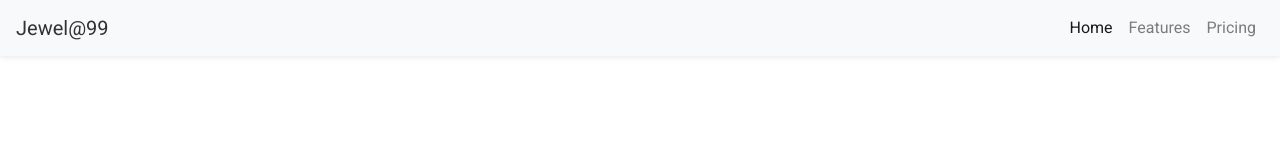
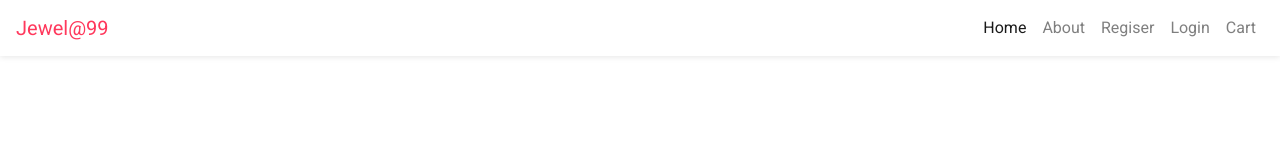
Before and after one commit to smr25031996/github.io, a plain HTML site: page index.html in a window 1280 px wide. Drawn offline with nearby package versions, Linux system fonts and the light colour scheme.

Commit message:
added the navbar

```diff
--- a/index.html
+++ b/index.html
@@ -18,21 +18,7 @@
       crossorigin="anonymous"
     />
     <link rel="stylesheet" href="./css/index.css" />
-    <style>
-      /* Custom styles for responsive navbar */
-      .navbar {
-        background-color: #f8f9fa; /* Light gray background */
-      }
-      .navbar .navbar-brand {
-        color: #333; /* Dark gray text */
-      }
-      .navbar .nav-link {
-        color: #333; /* Dark gray text */
-      }
-      .navbar .navbar-toggler-icon {
-        background-color: #333; /* Dark gray icon for the menu */
-      }
-    </style>
+
     <title>Jewel@99</title>
   </head>
   <body>
@@ -53,11 +39,17 @@
               <a class="nav-link" href="#">Home</a>
             </li>
             <li class="nav-item">
-              <a class="nav-link" href="#">Features</a>
+              <a class="nav-link" href="./html/about.html">About</a>
             </li>
             <li class="nav-item">
-              <a class="nav-link" href="#">Pricing</a>
+              <a class="nav-link" href="./html/register.html">Regiser</a>
             </li>
+            <li class="nav-item">
+                <a class="nav-link" href="./html/login.html">Login</a>
+              </li>
+              <li class="nav-item">
+                <a class="nav-link" href="./html/cart.html">Cart</a>
+              </li>
           </ul>
         </div>
       </nav>
```
Also changed, not shown: html/about.html (added), html/cart.html (added), html/favorites.html (added), html/login.html (added), html/register.html (added).
